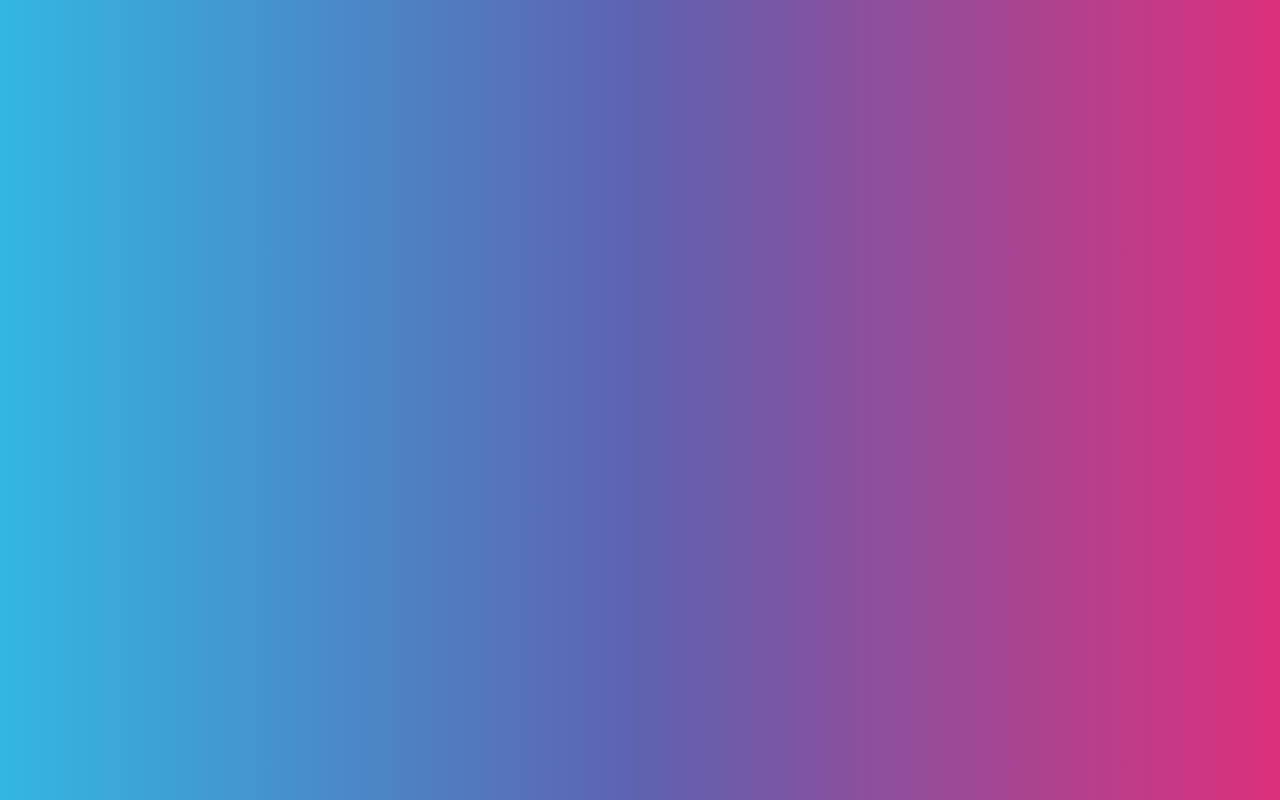
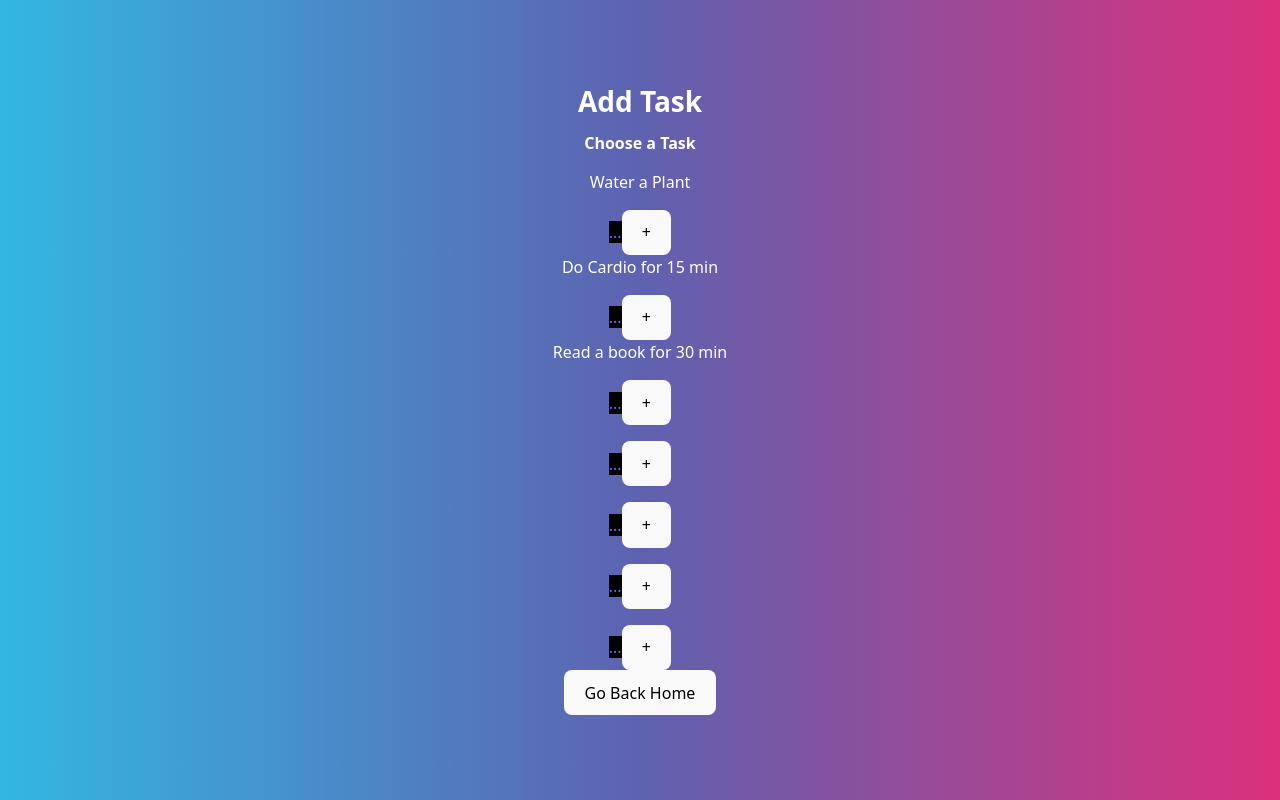
Before and after one commit to lixin-source/technica23, a React (Vite) app in the folder planetplan/: page /addtask in a window 1280 px wide. Before the commit this address had no page. Built offline with nearby package versions, Linux system fonts and the light colour scheme.

Commit message:
AddTask & TaskDetail fixed

```diff
--- a/planetplan/src/App.css
+++ b/planetplan/src/App.css
@@ -51,3 +51,6 @@ body, html {
   background-repeat: no-repeat;
   background-size: cover;
 }
+.task-title {
+  background-color: black;
+}
--- a/planetplan/src/components/Task.jsx
+++ b/planetplan/src/components/Task.jsx
@@ -1,42 +1,44 @@
-import { useState } from 'react';
-import '../App.css'
-import { Link } from 'react-router-dom'
+import React, { useState } from 'react';
+import { Link } from 'react-router-dom';
+import { supabase } from '../client'; // Import your Supabase client instance
 
+const Task = ({ task }) => {
+  const [isAdded, setIsAdded] = useState(false);
 
-// Task generated from API will be displayed with this component
-const Task = (task) =>  {
+  const addTask = async () => {
+    try {
+      // Insert the task into the user's "no_completed" list in the Supabase database.
+      const { data, error } = await supabase
+        .from('users')
+        .update({ no_completed: [...task.id] }) // Replace this with the correct column name
 
-    const addTask = async (event) => {
-        // event.preventDefault();
+      if (error) {
+        console.error('Error opening task:', error);
+        return;
+      }
 
-        // // from user database, insert the task
-        // await supabase
-        //     .from('')
-        //     .insert({title: task.title,
-        //         image_task: task.image_task,
-        //         description: task.description})
-        //     .select();
-
-        //     // Instead of home, go to profile
-        //     window.location = "/";
-        // if (error) {
-        //   console.log(error);
-        // } else {
-        //   console.log(data);
-        // }
+      // Set the state to indicate that the task has been added.
+      setIsAdded(true);
+    } catch (error) {
+      console.error('Error adding task:', error);
     }
+  };
 
   return (
-      <div className="task">
-        <p>{task.title}</p>
-          <Link to={`/taskDetail/${task.id}`} key={task.id} className='title'>...</Link>
-          {/* add task to user's list of tasks */}
+    <div className="task">
+      <p>{task.title}</p>
+      <Link to={`/taskDetail/${task.id}`} className="task-title">
+        ...
+      </Link>
 
-          {/* NEED USER DATABASE TO ADD */}
-        <button onSubmit={addTask}> + </button>
-      </div>
+      {/* Render a button conditionally based on whether the task has been added */}
+      {!isAdded ? (
+        <button onClick={addTask}>+</button>
+      ) : (
+        <span>Task Added</span>
+      )}
+    </div>
   );
 };
 
-
 export default Task;
--- a/planetplan/src/components/TaskList.jsx
+++ b/planetplan/src/components/TaskList.jsx
@@ -1,31 +1,25 @@
-import { useState, useEffect } from "react";
-import axios from "axios";
+import React, { useState, useEffect } from "react";
 import Task from "./Task";
+import tasksData from "../data/Tasks"; // Import the default export
 
 function TaskList() {
-    const [fullTasks, setFullTasks] = useState([]);
+  const [fullTasks, setFullTasks] = useState([]);
 
-    // upon component load, displays all tasks from Tasks API in order to have user see tasks they can do
-    useEffect(() => {
-    async function fetchAllTasks() {
-        const { data } = await axios.get("../../data/Tasks");
-        setFullTasks(data);
-        console.log(data)
-        }
-      fetchAllTasks();
-    }, []);
+  useEffect(() => {
+    setFullTasks(tasksData);
+  }, []);
 
   return (
-    <div className="tasks-page">
-      <h3>Start Change</h3>
-      <h6>Choose a Task</h6>
     <div className="tasks">
-      {/* Display all tasks that user can choose from */}
-        {fullTasks.map((task) => (
+      {Array.isArray(fullTasks) ? (
+        fullTasks.map((task) => (
           <Task key={task.id} task={task} />
-        ))}
-        </div>
-      </div>
-  )
+        ))
+      ) : (
+        <p>No tasks available</p>
+      )}
+    </div>
+  );
 }
+
 export default TaskList;
--- /dev/null
+++ b/planetplan/src/data/Tasks.js
@@ -0,0 +1,45 @@
+const tasks = [
+  {
+    id: 1,
+    title: "Water a Plant",
+    description: "1. Water Where the Roots Are, 2. Check the Soil Before Watering, 3. Water in the Morning, 4. Water Slowly, 5. Don't Overwater, 6. Use Mulch to Conserve Moisture, 7. Don’t Let Them Go Dry",
+    image_task: "https://i.pinimg.com/originals/1f/8e/30/1f8e305de97f4c1bbbad3d26c9b657cd.png"
+  },
+  {
+    id: 2,
+    title: "Do Cardio for 15 min",
+    description: "Cardio or Cardiovascular exercise is exercise that gets your heart rate up. Benefits of doing cardio include: lessening the risk of a heart attack, expanding lung capacity, enhancing sleep quality, burning fat and calories, and much more!",
+    image_task: "https://png.pngtree.com/png-clipart/20210710/ourlarge/pngtree-watercolor-smudge-running-woman-png-image_3564169.jpg"
+  },
+  {
+    id: 3,
+    title: "Read a book for 30 min",
+    description: "Our recommendations: Queen of Shadows (Throne of Glass, #4), Winter (The Lunar Chronicles, #4), Death Valley Scotty, Insurgent (Divergent, #2)",
+    image_task: "https://thumbs.dreamstime.com/b/stunning-stock-photo-features-delicate-watercolor-daisy-painted-onto-pages-open-book-soft-pink-white-hues-272275726.jpg"
+  },
+  {
+    id: 4,
+    title: "",
+    description: "",
+    image_task: ""
+  },
+  {
+    id: 5,
+    title: "",
+    description: "",
+    image_task: ""
+  },
+  {
+    id: 6,
+    title: "",
+    description: "",
+    image_task: ""
+  },
+  {
+    id: 7,
+    title: "",
+    description: "",
+    image_task: ""
+  }
+];
+export default tasks;
--- a/planetplan/src/main.jsx
+++ b/planetplan/src/main.jsx
@@ -15,6 +15,7 @@ import React from 'react'
 import ReactDOM from 'react-dom/client'
 //import App from './App.jsx'
 import './index.css'
+import AddTask from './pages/AddTask.jsx';
 
 ReactDOM.createRoot(document.getElementById('root')).render(
   <React.StrictMode>
@@ -33,7 +34,7 @@ ReactDOM.createRoot(document.getElementById('root')).render(
         {/* Task Detail page */}
         <Route index={false} path='/taskDetail/:id' element={<TaskDetails/>}/>
         {/* <Route element={<PrivateRoute />}> */}
-
+        <Route exact path="/addtask" element={<AddTask />} />
         {/* </Route> */}
         {/* User Profile */}
         {/* <Route index={false} element={UserProfile} /> */}
--- /dev/null
+++ b/planetplan/src/pages/AddTask.jsx
@@ -0,0 +1,22 @@
+import React, { useState, useEffect } from "react";
+import axios from "axios";
+// import Task from "./Task";
+import { Link } from "react-router-dom"; // Assuming you're using React Router for navigation
+import TaskList from "../components/TaskList";
+
+function AddTask() {
+
+  return (
+    <div className="tasks-page">
+      <h3>Add Task</h3>
+      <h6>Choose a Task</h6>
+      <TaskList />
+      <Link to="/"> {/* Assuming you have a route for the home page */}
+        <button>Go Back Home</button>
+      </Link>
+    </div>
+  );
+
+}
+
+export default AddTask;
--- a/planetplan/src/pages/InitialHome.jsx
+++ b/planetplan/src/pages/InitialHome.jsx
@@ -10,6 +10,7 @@ function InitialHome() {
           <Welcome />
         <Link to={`/login`}>Login</Link>
         <Link to={`/signup`}>Sign Up</Link>
+        <Link to={`/addtask`}>AddTask</Link>
     </div>
   )
 }
--- a/planetplan/src/pages/TaskDetail.jsx
+++ b/planetplan/src/pages/TaskDetail.jsx
@@ -1,28 +1,34 @@
-import { useState, useEffect } from 'react';
-import '../App.css'
-import axios from "axios";
+import React, { useState, useEffect } from 'react';
+import '../App.css';
+import tasksData from "../data/Tasks";
+import { useParams } from 'react-router-dom';
 
-// Display details of the task given by fetching from API
-const TaskDetail = ( id ) =>  {
-    const [taskDetails, setTaskDetails] = useState({});
+const TaskDetail = () => {
+    const { id } = useParams();
+    const [taskDetails, setTaskDetails] = useState(null);
 
-    // Fetch the details of the task with the specified task's id
     useEffect(() => {
-        async function fetchOneTask() {
+        const fetchData = async () => {
             try {
-                const { data } = await axios.get(`../../data/Tasks/${id}`);
-                setTaskDetails(data);
+                // Find the task with the matching id in tasksData
+                const task = tasksData.find(task => task.id === parseInt(id));
+
+                if (task) {
+                    setTaskDetails(task);
+                } else {
+                    console.error(`Task with id ${id} not found.`);
+                }
             } catch (error) {
-                console.log("Error fetching one task");
+                console.error('Error fetching item:', error);
             }
-        }
-        fetchOneTask();
+        };
+        fetchData();
     }, [id]);
 
     return (
         <div className="taskdetail-pg">
             <p>Title: {taskDetails.title}</p>
-            <img src={taskDetails.image_task} className='taskdetail-img'/>
+            <img src={taskDetails.image_task} className='taskdetail-img' alt={taskDetails.title} />
             <p>Description: {taskDetails.description}</p>
         </div>
     );
--- a/planetplan/src/pages/UserProfile.js
+++ b/planetplan/src/pages/UserProfile.js
@@ -1,4 +1,5 @@
 import React from 'react'
+import { Link } from 'react-router-dom'
 
 function UserProfile(){
     return(
@@ -8,6 +9,7 @@ function UserProfile(){
             <img src="https://img.freepik.com/free-vector/cute-happy-penguin-cartoon-icon-illustration-animal-nature-icon-concept-isolated-flat-cartoon-style_138676-2095.jpg?w=360" className='img-fluid' alt='happy cartoon penguin'/>
             <p className='.text-success'>Number of tasks completed: </p>
             <p className='.text-danger'>Number of tasks to be completed: </p>
+            <Link to={`/addtask`}>AddTask</Link>
 
         </div>
     )
--- /dev/null
+++ b/planetplan/src/routes/AddTask.jsx
@@ -0,0 +1,12 @@
+import AddTask from "../pages/AddTask";
+
+const Login = () => {
+    return (
+        <div>
+
+            <AddTaskRoute />
+      </div>
+    );
+  };
+
+  export default Login;
```
Also changed, not shown: planetplan/data/Tasks.js (deleted, +0 -48 lines).
